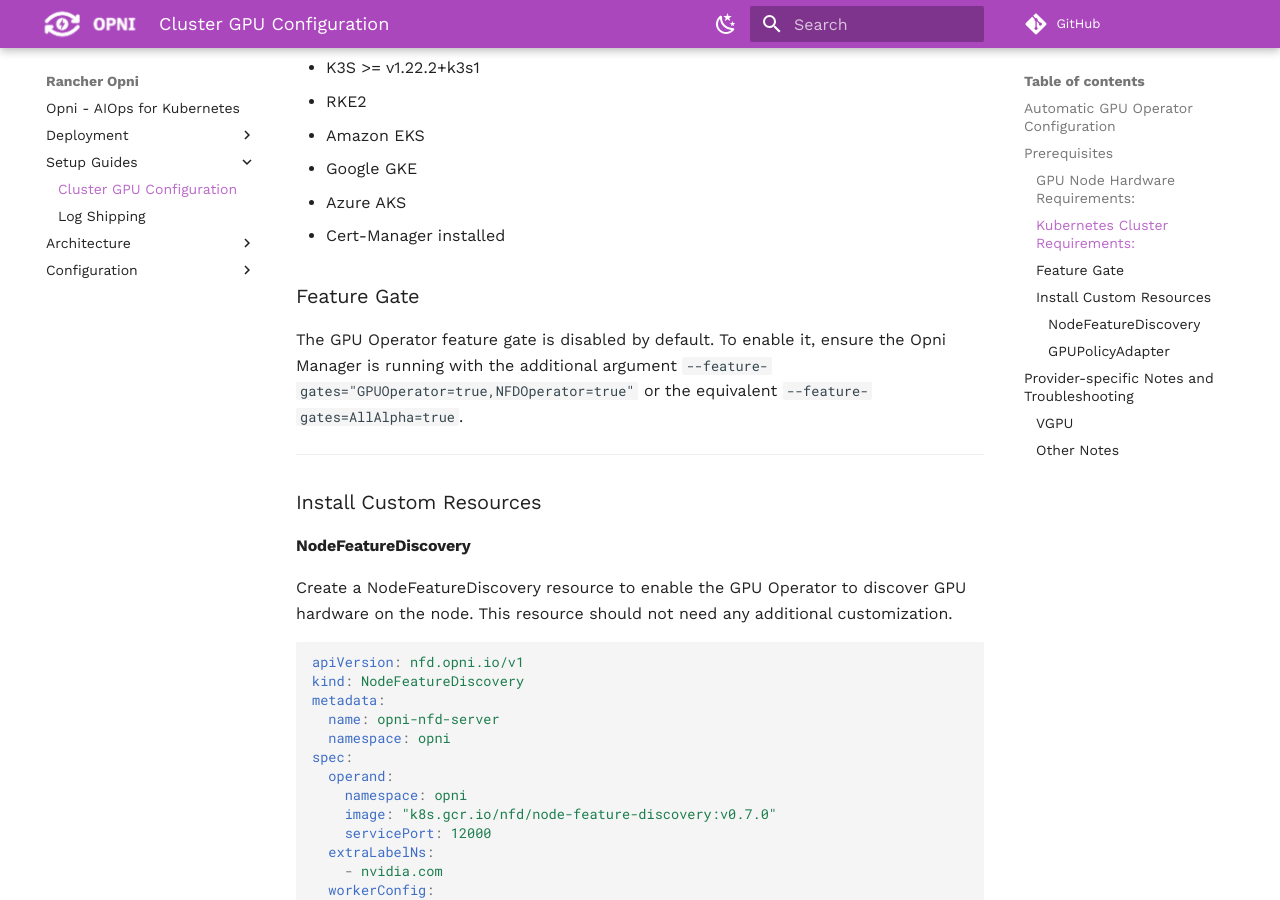
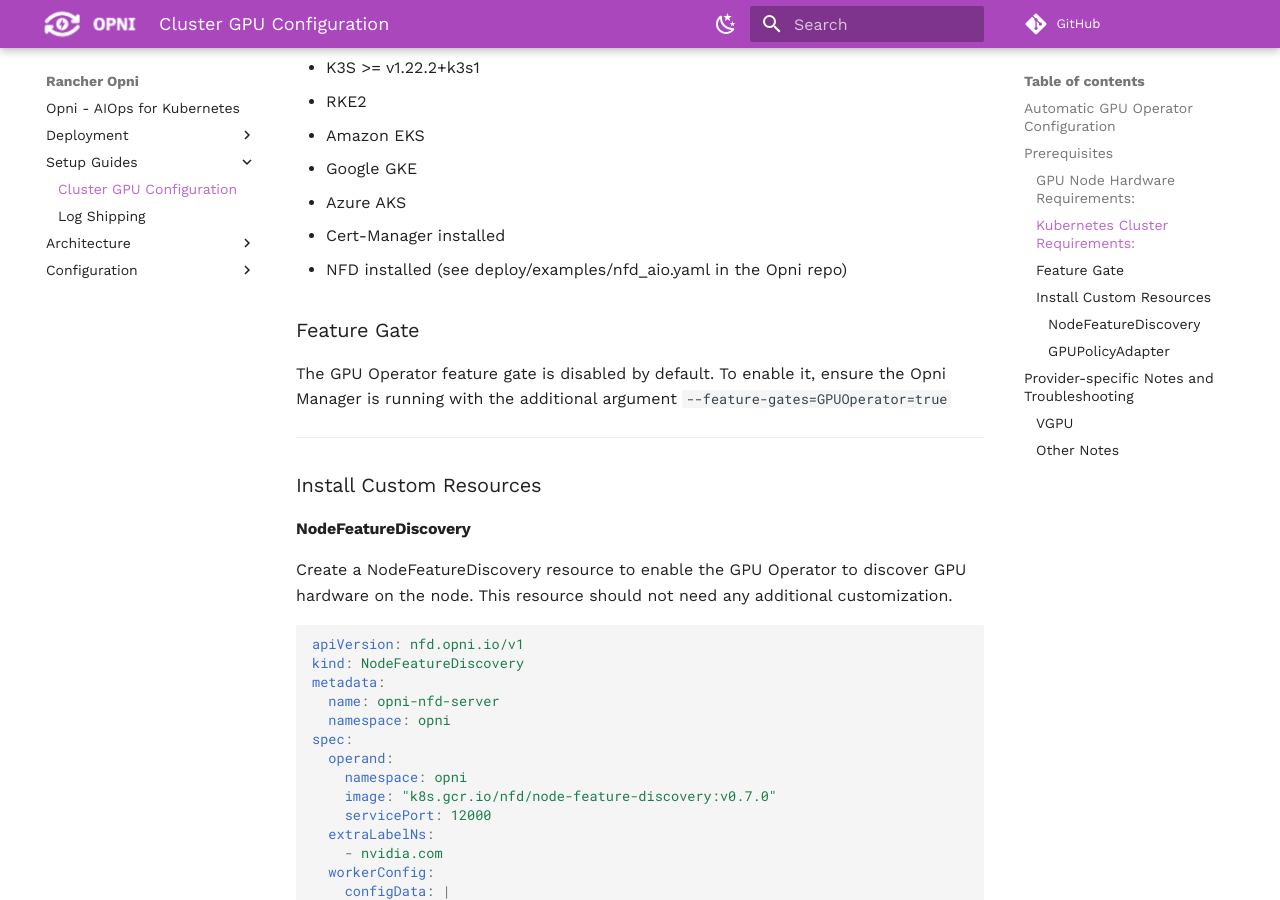
Before and after one commit to rancher/opni-docs, an MkDocs documentation site: the page built from docs/setup/gpu.md, in a window 1280 px wide and 900 px high, scrolled down 1176 px. Built offline with MkDocs 1.6.1 and Material for MkDocs 9.7.7, drawn with Linux system fonts in a browser that asks for light colours; comment, search, counter and statistics services are not loaded.

Commit message:
Update NFD Operator instructions

```diff
--- a/docs/setup/gpu.md
+++ b/docs/setup/gpu.md
@@ -44,13 +44,13 @@
   - Google GKE
   - Azure AKS
 - Cert-Manager installed
+- NFD installed (see deploy/examples/nfd_aio.yaml in the Opni repo)
 
 ### Feature Gate
 
 The GPU Operator feature gate is disabled by default. To enable it, ensure the
 Opni Manager is running with the additional argument
-`--feature-gates="GPUOperator=true,NFDOperator=true"` or the equivalent
-`--feature-gates=AllAlpha=true`.
+`--feature-gates=GPUOperator=true`
 
 ----------------
 ### Install Custom Resources
```
